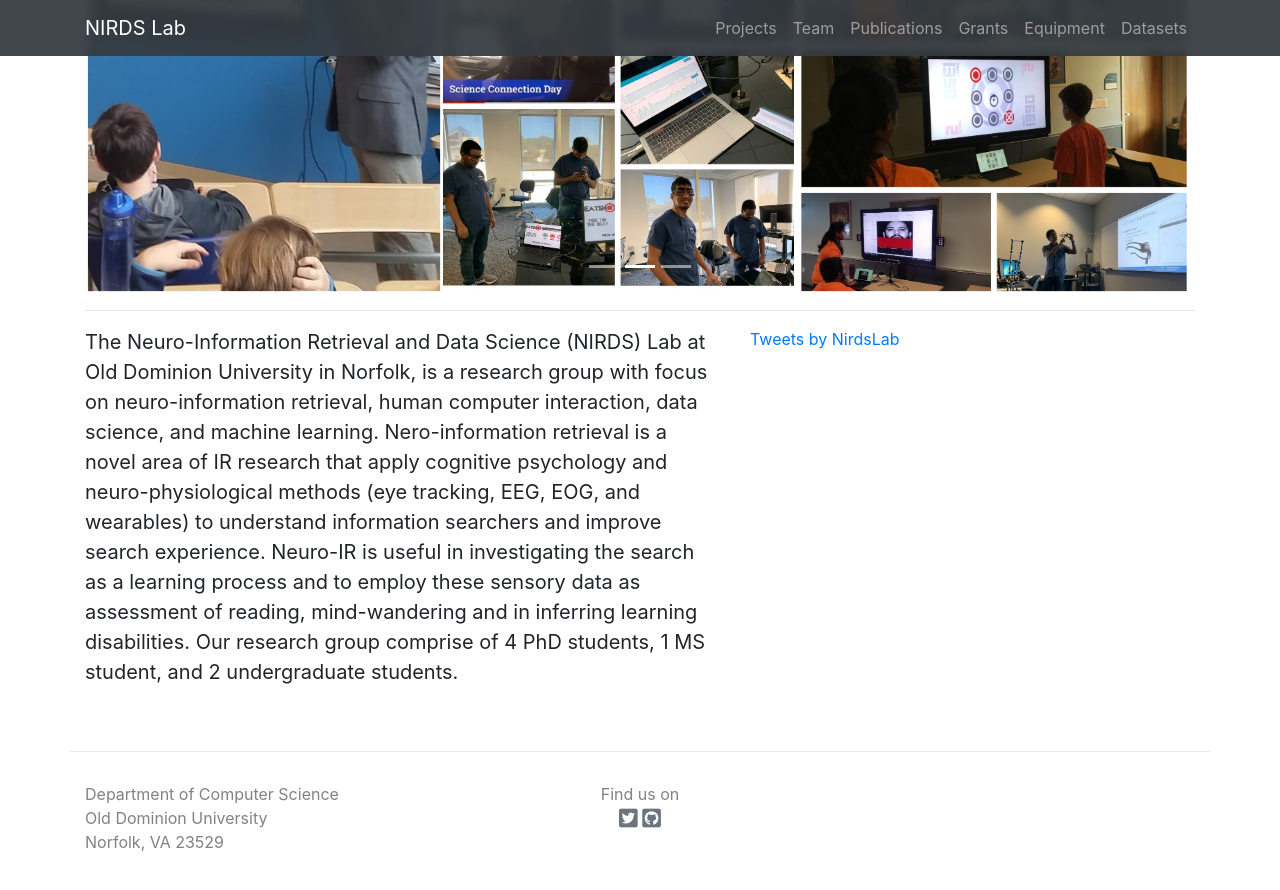
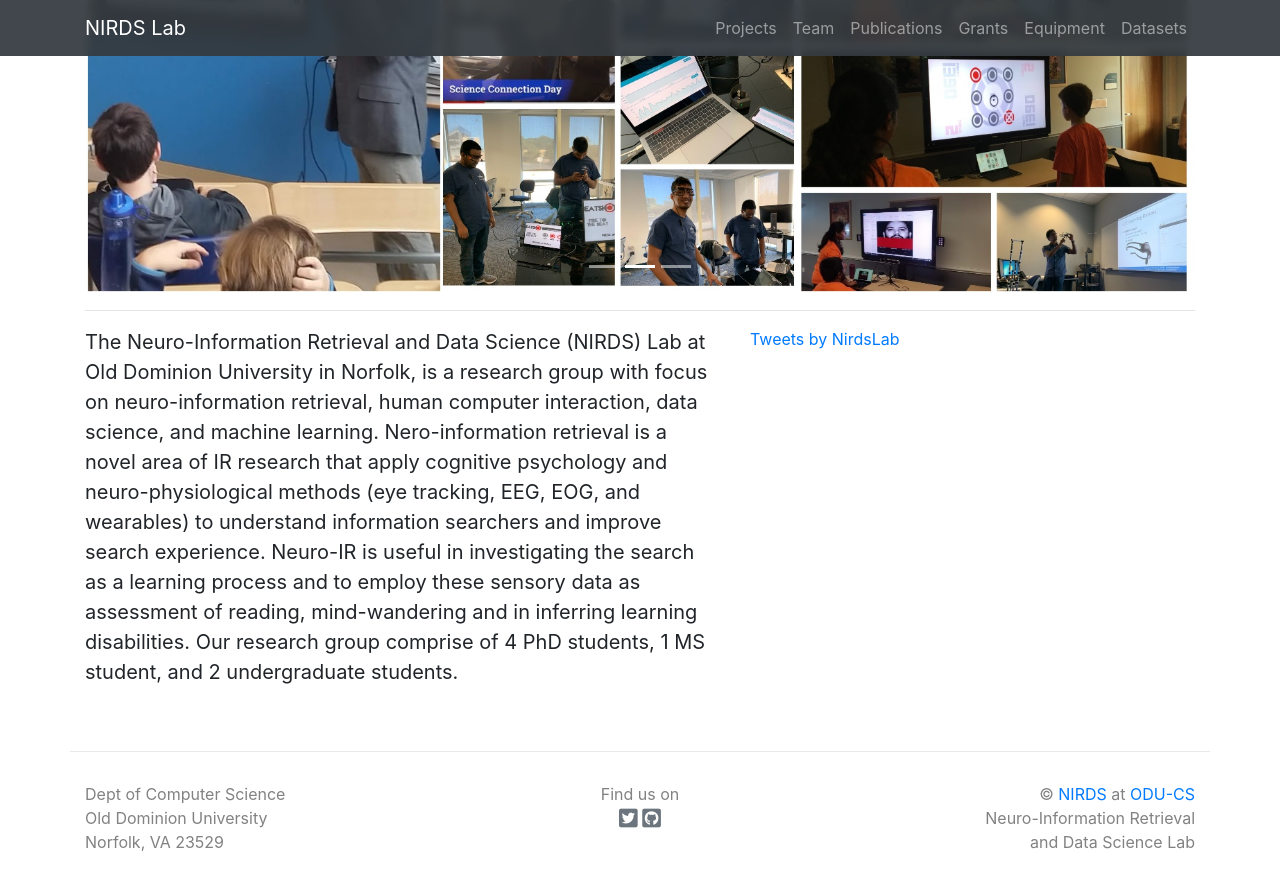
Before and after one commit to nirdslab/nirdslab.github.io, a Jekyll site: the page built from index.md, in a window 1280 px wide and 900 px high, scrolled down 646 px. Shown: the top 890 px of the window. Built offline with Jekyll 4.4.1, drawn with Linux system fonts in a browser that asks for light colours; nearby versions of some CDN libraries; comment, search, counter and statistics services are not loaded.

Commit message:
update footer

```diff
--- a/_includes/footer.html
+++ b/_includes/footer.html
@@ -7,17 +7,21 @@
 </style>
 <footer class="container">
   <div class="row">
-    <div class="col">
+    <div class="col-5">
       <address>
-        Department of Computer Science <br>
+        Dept of Computer Science <br>
         Old Dominion University <br>
         Norfolk, VA 23529
       </address>
     </div>
-    <div class="col text-center">
+    <div class="col-2 px-1 text-center">
       Find us on<br>
       {% include social-media.html %}
     </div>
-    <div class="col"></div>
+    <div class="col-5 text-right">
+      &copy; <a target="_blank" href="https://twitter.com/@nirdslab">NIRDS</a> at <a target="_blank" href="https://twitter.com/@oducs">ODU-CS</a> <br>
+      Neuro-Information Retrieval <br>
+      and Data Science Lab
+    </div>
   </div>
 </div>
```
